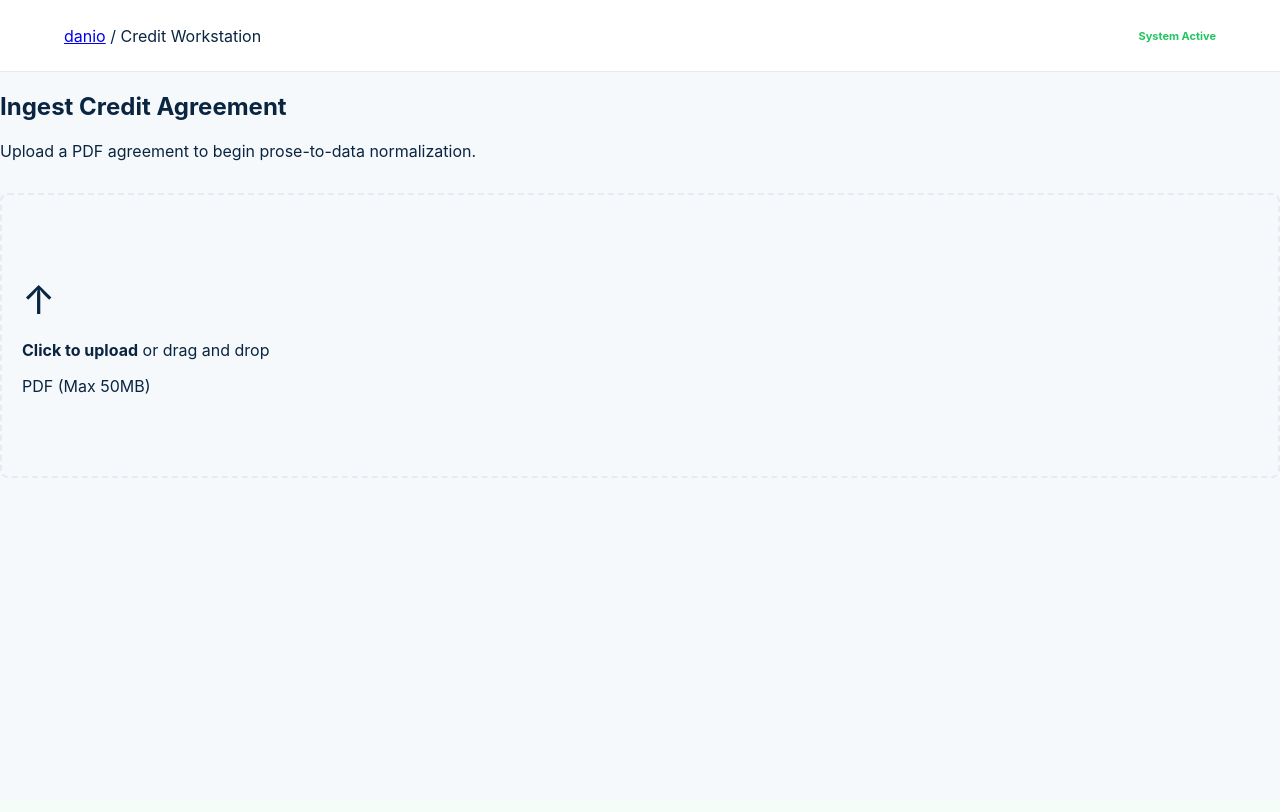
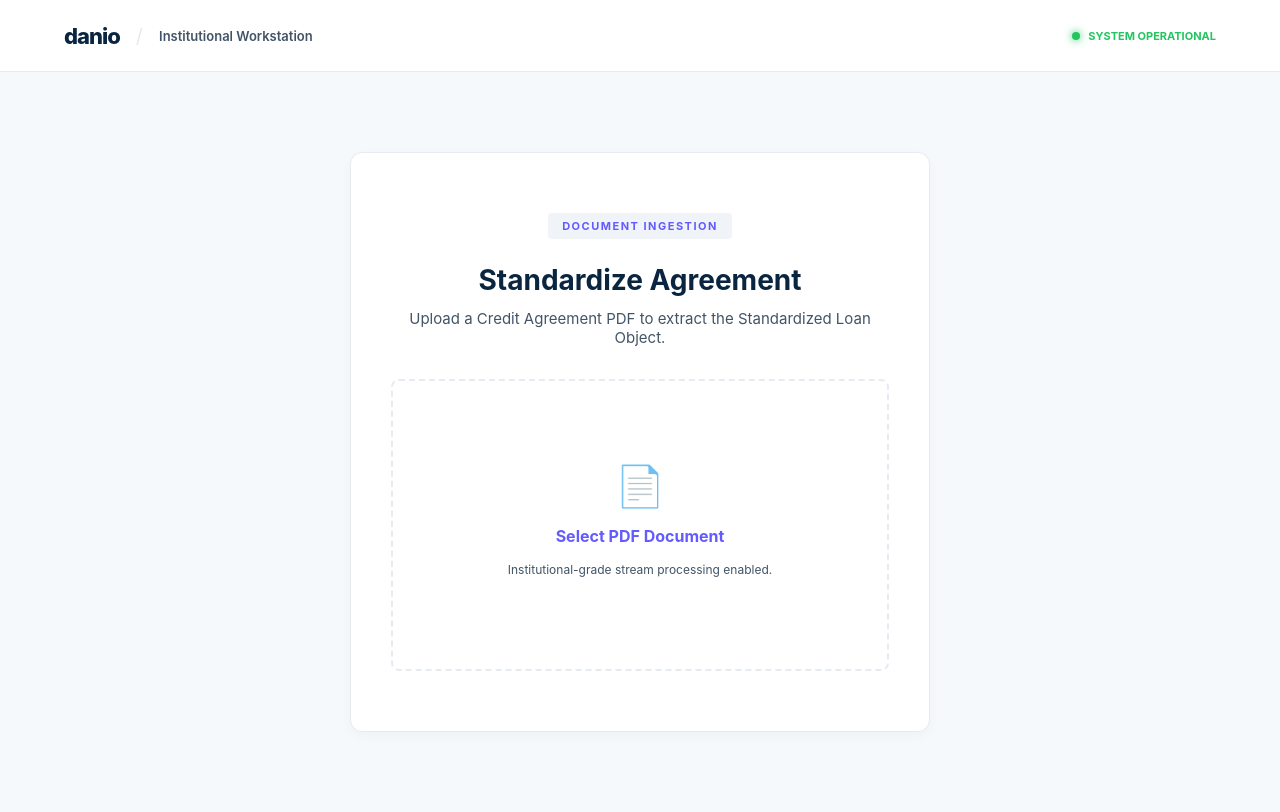
Before and after one commit to edimaudo/danio, a Flask app: page /workstation in a window 1280 px wide. Before the commit the page ends 478 px from the top, so only its background shows below. Run offline with Flask 3, Linux system fonts and the light colour scheme.

Commit message:
Update app.html

```diff
--- a/templates/app.html
+++ b/templates/app.html
@@ -3,76 +3,72 @@
 <head>
     <meta charset="UTF-8">
     <meta name="viewport" content="width=device-width, initial-scale=1.0">
-    <title>danio | Workstation</title>
+    <title>danio Workstation | SLO Extraction</title>
     <link rel="stylesheet" href="{{ url_for('static', filename='style.css') }}">
 </head>
-<body class="app-bg">
+<body>
     <nav class="nav-shell">
         <div class="nav-content">
-            <div class="nav-left">
-                <a href="/" class="brand-link">danio</a>
-                <span class="nav-divider">/</span>
-                <span class="nav-current">Credit Workstation</span>
+            <div style="display: flex; align-items: center; gap: 16px;">
+                <a href="/" class="brand">danio</a>
+                <span style="color: var(--danio-border); font-size: 20px;">/</span>
+                <span style="font-size: 13px; font-weight: 600; color: var(--danio-slate);">Institutional Workstation</span>
             </div>
-            <div class="nav-right">
-                <div class="system-status">
-                    <span class="status-indicator"></span> System Active
-                </div>
+            <div class="system-status">
+                <span class="status-dot"></span> SYSTEM OPERATIONAL
             </div>
         </div>
     </nav>
 
-    <main class="app-container">
-        <section id="upload-stage" class="stage-wrap">
-            <div class="central-card">
-                <div class="card-header">
-                    <h2>Ingest Credit Agreement</h2>
-                    <p>Upload a PDF agreement to begin prose-to-data normalization.</p>
+    <main class="workstation-main">
+        <!-- Ingestion Module -->
+        <div id="ingestion-stage">
+            <div class="ingestion-center">
+                <span class="badge-infra">Document Ingestion</span>
+                <h2 style="margin: 0 0 12px 0; font-size: 28px;">Standardize Agreement</h2>
+                <p style="color: var(--danio-slate); margin: 0; font-size: 15px;">Upload a Credit Agreement PDF to extract the Standardized Loan Object.</p>
+
+                <div class="drop-zone" id="drop-zone">
+                    <div class="upload-icon">📄</div>
+                    <p style="font-weight: 700; color: var(--danio-indigo);">Select PDF Document</p>
+                    <p style="font-size: 12px; color: var(--danio-slate); margin-top: 8px;">Institutional-grade stream processing enabled.</p>
+                    <input type="file" id="file-input" accept="application/pdf" hidden>
                 </div>
-                <div class="drop-zone" id="drop-zone">
-                    <div class="drop-content">
-                        <div class="upload-icon">↑</div>
-                        <p><strong>Click to upload</strong> or drag and drop</p>
-                        <span>PDF (Max 50MB)</span>
-                    </div>
-                    <input type="file" id="file-input" hidden>
+                <div id="upload-progress" class="progress-bar" style="display: none;">
+                    <div class="progress-fill"></div>
                 </div>
             </div>
-        </section>
+        </div>
 
-        <section id="slo-view" class="stage-wrap" style="display:none;">
-            <div class="verification-layout">
-                <div class="panel main-panel">
-                    <span class="panel-label">Standardized Form View</span>
-                    <div class="form-grid">
-                        <div class="field">
-                            <label>Instrument Type</label>
-                            <input type="text" id="f-type" spellcheck="false">
-                        </div>
-                        <div class="field">
-                            <label>Jurisdiction</label>
-                            <input type="text" id="f-law" spellcheck="false">
-                        </div>
-                        <div class="field">
-                            <label>Base Margin (%)</label>
-                            <input type="text" id="f-margin" spellcheck="false">
-                        </div>
-                        <div class="field">
-                            <label>Leverage Ceiling</label>
-                            <input type="text" id="f-lev" spellcheck="false">
-                        </div>
+        <!-- Dual-View Workstation -->
+        <div id="workstation-view" style="display: none;">
+            <div class="dual-view">
+                <!-- Panel 1: Structured Form View -->
+                <div class="view-panel">
+                    <span class="panel-title">Structured Form View (Human Verification)</span>
+                    <div class="data-form">
+                        <div class="field"><label>Facility Type</label><input type="text" id="f-class" readonly></div>
+                        <div class="field"><label>Governing Law</label><input type="text" id="f-law" readonly></div>
+                        <div class="field"><label>Base Margin (bps)</label><input type="text" id="f-margin" readonly></div>
+                        <div class="field"><label>Currency</label><input type="text" id="f-ccy" readonly></div>
+                        <div class="field"><label>Maturity Profile</label><input type="text" id="f-maturity" readonly></div>
+                        <div class="field"><label>Lev. Covenant</label><input type="text" id="f-covenant" readonly></div>
                     </div>
-                    <div class="action-bar">
-                        <button class="btn-primary" onclick="location.reload()">Process New Document</button>
+                    <div class="panel-actions">
+                        <button class="btn-danio" onclick="location.reload()">Process New Document</button>
                     </div>
                 </div>
 
-                <div class="panel side-panel">
-                    <span class="panel-label">JSON SLO Output</span>
-                    <pre id="raw-output"></pre>
+                <!-- Panel 2: Raw JSON SLO -->
+                <div class="view-panel dark-panel">
+                    <div style="display:flex; justify-content:space-between; align-items:center; margin-bottom:24px;">
+                        <span class="panel-title" style="color: var(--danio-indigo); margin:0;">Raw JSON Output (SLO Interop)</span>
+                        <span class="badge-json">SCHEMA V1.0.4</span>
+                    </div>
+                    <pre id="json-output"></pre>
                 </div>
             </div>
-        </section>
+        </div>
     </main>
 
     <script src="{{ url_for('static', filename='script.js') }}"></script>
```
